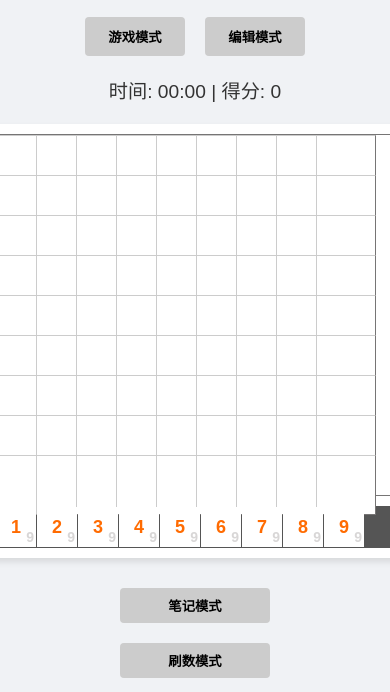
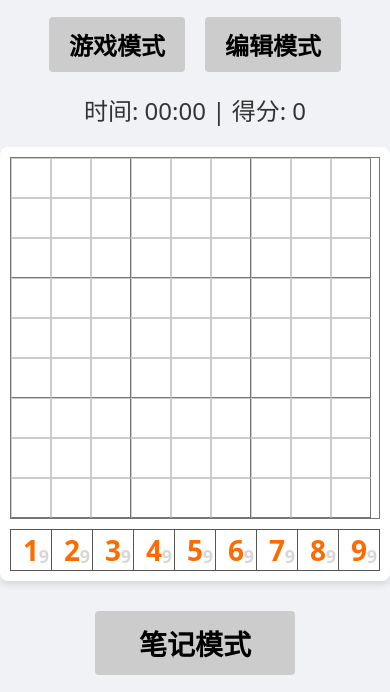
Before and after one commit to alongor666/-Or, a plain HTML site: page index.html in a window 390 px wide. Shown: the part 113-805 px from the top of the page. Drawn offline with Linux system fonts and the light colour scheme.

Commit message:
Add files via upload

```diff
--- a/index.html
+++ b/index.html
@@ -60,6 +60,8 @@
             justify-content: center;
             gap: 20px;
             margin: 20px 0;
+            font-family: "Microsoft YaHei", system-ui, -apple-system, sans-serif;
+            font-size: 24px;
         }
 
         /* 模式按钮样式 */
@@ -73,6 +75,8 @@
             min-width: 100px;
             background-color: var(--disabled-color);
             color: black;
+            font-family: "Microsoft YaHei", system-ui, -apple-system, sans-serif;
+            font-size: 24px;
         }
 
         .mode-btn.active {
@@ -82,8 +86,9 @@
 
         /* 计时器和得分显示 */
         .timer-score {
-            font-size: 1.2rem;
+            font-size: 24px;
             color: var(--text-dark);
+            font-family: "Microsoft YaHei", system-ui, -apple-system, sans-serif;
         }
 
         /* 游戏容器 */
@@ -130,12 +135,13 @@
             display: flex;
             align-items: center;
             justify-content: center;
-            font-size: 24px;
+            font-size: 28px;
+            font-family: "Microsoft YaHei", system-ui, -apple-system, sans-serif;
             cursor: pointer;
             user-select: none;
             transition: background-color 0.2s, color 0.2s, font-weight 0.2s;
             position: relative;
-            border: 1px solid #ccc; /* 保持所有边框为灰色 */
+            border: 1px solid #ccc;
             width: 60px;
             height: 60px;
             box-sizing: border-box;
@@ -209,6 +215,8 @@
             cursor: pointer;
             font-weight: bold;
             transition: all 0.3s ease;
+            font-family: "Microsoft YaHei", system-ui, -apple-system, sans-serif;
+            font-size: 24px;
         }
 
         /* 添加这个新的样式规则 */
@@ -235,6 +243,8 @@
             cursor: pointer;
             font-weight: bold;
             transition: all 0.3s ease;
+            font-family: "Microsoft YaHei", system-ui, -apple-system, sans-serif;
+            font-size: 24px;
         }
 
         .control-btn.active {
@@ -269,7 +279,8 @@
         .number-btn {
             width: 100%;
             aspect-ratio: 1 / 1;
-            font-size: 24px;
+            font-size: 28px;
+            font-family: "Microsoft YaHei", system-ui, -apple-system, sans-serif;
             border: none;
             background-color: white;
             cursor: pointer;
@@ -279,7 +290,7 @@
             align-items: center;
             justify-content: center;
             transition: background-color 0.3s, color 0.3s;
-            color: var(--primary-color); /* 将数字板的数字改为橙色 */
+            color: var(--primary-color);
         }
 
         .number-btn:hover {
@@ -302,7 +313,7 @@
             position: absolute;
             bottom: 2px;
             right: 2px;
-            font-size: 14px;
+            font-size: 18px;
             color: rgba(214, 212, 212, 0.945);
         }
 
@@ -364,22 +375,24 @@
             }
 
             .cell {
-                font-size: 18px;
+                font-size: 28px;
+                width: 40px;
+                height: 40px;
             }
 
             .number-btn {
                 width: 40px;
                 height: 40px;
-                font-size: 18px;
+                font-size: 28px;
             }
 
-            .number-pad {
-                grid-template-columns: repeat(9, 40px);
-                width: 400px; /* 匹配数独板宽度 */
+            .control-btn, .mode-control-btn {
+                font-size: 28px;
+                padding: 12px 16px;
             }
 
-            .sudoku-board {
-                width: 420px; /* 调整宽度以匹配数独格子和数字板 */
+            .remaining-count {
+                font-size: 18px;
             }
         }
     </style>
@@ -551,7 +564,7 @@
                 this.clearGridBtn.addEventListener('click', this.clearGrid.bind(this));
                 this.submitPuzzleBtn.addEventListener('click', this.submitPuzzle.bind(this));
 
-                // 难度选择��钮
+                // 难度选择钮
                 document.querySelectorAll('.difficulty-btn').forEach(btn => {
                     btn.addEventListener('click', () => {
                         this.startGame(btn.dataset.difficulty);
```
